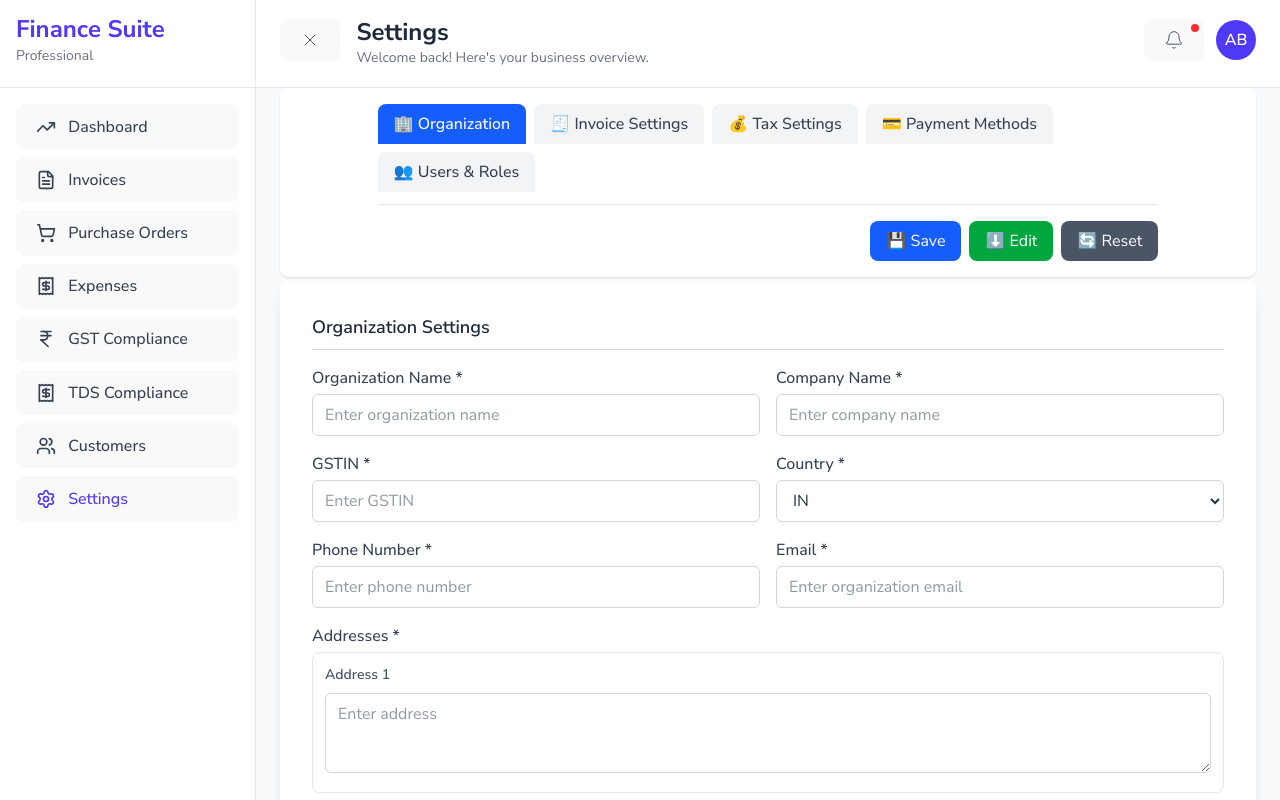
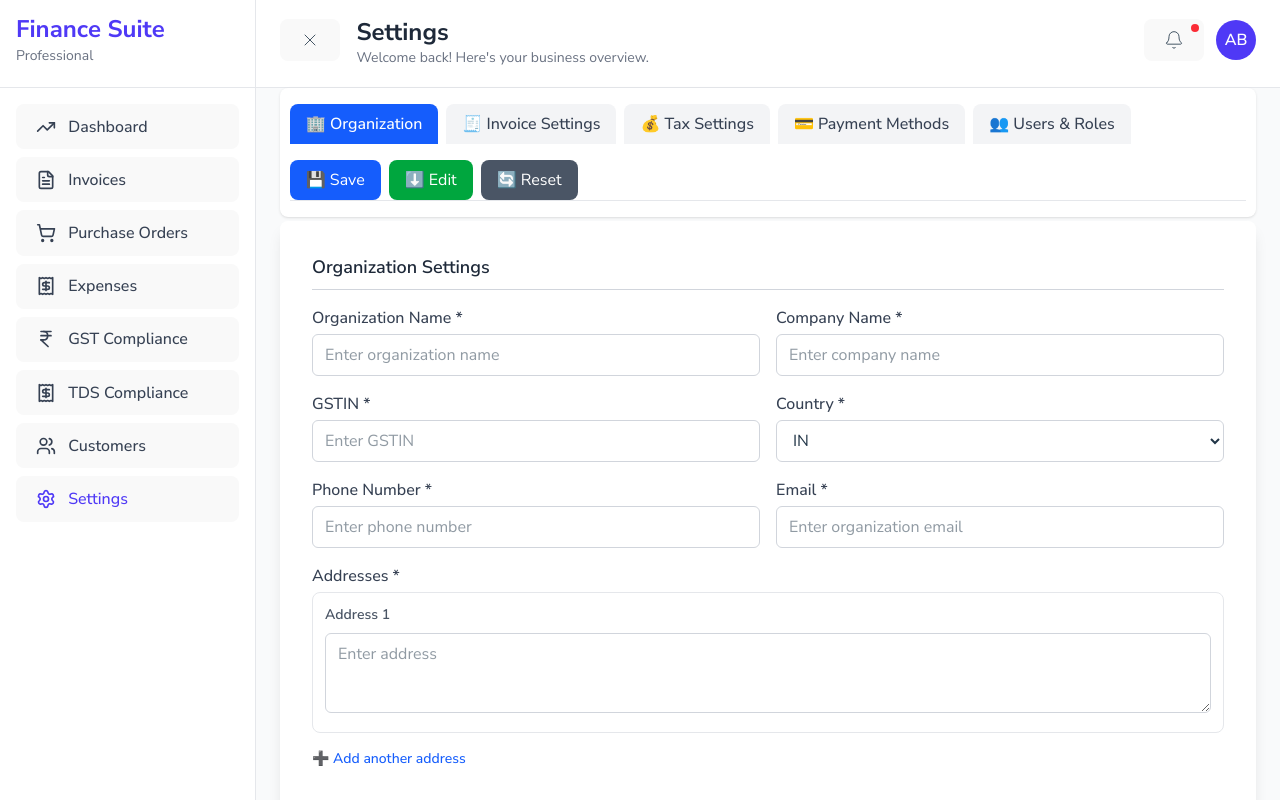
Before and after one commit to FessiT-FinSuite-OpenSourceSoftware/FessiT-FinanceSuite, a React (Vite) app in the folder finance-suite-professional-frontend/: page /settings in a window 1280 px wide. Built offline with nearby package versions, Linux system fonts and the light colour scheme.

Commit message:
Alignment is updated, however few changes will continue

```diff
--- a/finance-suite-professional-frontend/src/components/Settings/settings.jsx
+++ b/finance-suite-professional-frontend/src/components/Settings/settings.jsx
@@ -87,9 +87,11 @@ export default function SettingsCreation() {
     <>
       {/* Fixed Buttons at Top */}
       <div className="sticky top-[88px] z-100 rounded-lg bg-white border-g border-gray-300 py-4 -mt-15 shadow-sm">
-        <div className="w-[100%] sm:w-[90%] md:w-[85%] lg:w-[80%] xl:max-w-6xl mx-auto">
-          {/* Settings Tabs */}
-          <div className="flex flex-wrap gap-2 mb-4 border-b border-gray-200 pb-3">
+        <div className="w-[100%] sm:w-[90%] md:w-[85%] lg:w-[98%] xl:max-w-7xl mx-auto">
+          {/* Settings Tabs and Buttons Row */}
+          <div className="flex flex-wrap items-center justify-between gap-4 border-b border-gray-200 pb-0">
+            {/* Settings Tabs - Left Aligned */}
+            <div className="flex flex-wrap gap-2">
               <button
                 onClick={() => setActiveTab("organization")}
                 className={`px-4 py-2 rounded-t-lg font-medium transition-colors ${
@@ -142,8 +144,8 @@ export default function SettingsCreation() {
               </button>
             </div>
 
-          {/* Action Buttons */}
-          <div className="flex flex-wrap justify-end gap-2">
+            {/* Action Buttons - Right Aligned */}
+            <div className="flex flex-wrap gap-2">
               <button
                 className="px-4 py-2 bg-blue-600 text-white rounded-lg hover:bg-blue-700 w-full sm:w-auto"
                 onClick={handleSubmit}
@@ -162,6 +164,7 @@ export default function SettingsCreation() {
               >
                 🔄 Reset
               </button>
+            </div>
           </div>
         </div>
       </div>
```
Lines whose indentation alone changed are shown as unchanged.
